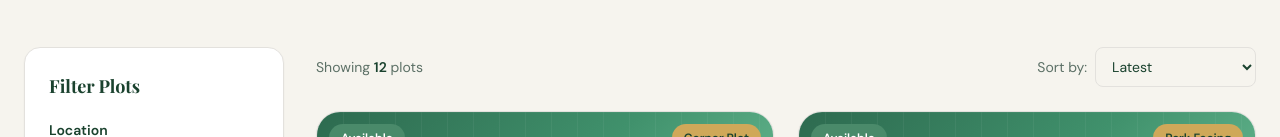
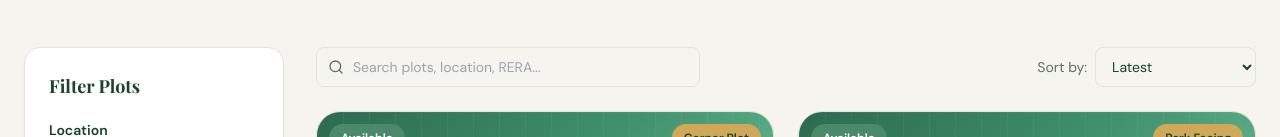
Before and after one commit to v4djay-Opt/plot, a Next.js app: page /plots in a window 1280 px wide. Shown: the part 446-583 px from the top of the page. Built offline with nearby package versions, Linux system fonts and the light colour scheme; no server answers; a web font is replaced by a local one.

Commit message:
feat: add text search to plots listing page

```diff
--- a/app/plots/PlotsClient.tsx
+++ b/app/plots/PlotsClient.tsx
@@ -3,7 +3,7 @@
 import { useMemo, useState } from 'react';
 import PropertyCard from '@/components/property/PropertyCard';
 import LeadCapture from '@/components/site/LeadCapture';
-import { SlidersHorizontal } from 'lucide-react';
+import { SlidersHorizontal, Search, X } from 'lucide-react';
 
 const allPlots = [
   { id: '1', title: '200 Sq Yd Residential Plot in Sector 102, Gurgaon', price: 4500000, priceLabel: '₹45,00,000', area: 200, areaLabel: '200 Sq Yd', location: 'Sector 102, Gurgaon', rera: 'RERA: HR/420/152/2023', status: 'Available' as const, tag: 'Corner Plot' },
@@ -41,12 +41,18 @@ export default function PlotsClient() {
   const [selectedStatuses, setSelectedStatuses] = useState<string[]>([]);
   const [selectedTags, setSelectedTags] = useState<string[]>([]);
   const [sort, setSort] = useState<SortKey>('latest');
+  const [query, setQuery] = useState('');
 
   const filtered = useMemo(() => {
+    const q = query.trim().toLowerCase();
     const list = allPlots.filter((p) => {
       if (selectedLocations.length && !selectedLocations.includes(p.location)) return false;
       if (selectedStatuses.length && !selectedStatuses.includes(p.status)) return false;
       if (selectedTags.length && (!p.tag || !selectedTags.includes(p.tag))) return false;
+      if (q) {
+        const text = `${p.title} ${p.location} ${p.rera} ${p.tag ?? ''} ${p.status}`.toLowerCase();
+        if (!text.includes(q)) return false;
+      }
       return true;
     });
     const sorted = [...list];
@@ -54,7 +60,7 @@ export default function PlotsClient() {
     else if (sort === 'price-desc') sorted.sort((a, b) => b.price - a.price);
     else if (sort === 'area') sorted.sort((a, b) => b.area - a.area);
     return sorted;
-  }, [selectedLocations, selectedStatuses, selectedTags, sort]);
+  }, [selectedLocations, selectedStatuses, selectedTags, sort, query]);
 
   function toggleItem<T>(arr: T[], item: T, set: (v: T[]) => void) {
     set(arr.includes(item) ? arr.filter((i) => i !== item) : [...arr, item]);
@@ -65,9 +71,10 @@ export default function PlotsClient() {
     setSelectedStatuses([]);
     setSelectedTags([]);
     setSort('latest');
+    setQuery('');
   }
 
-  const hasFilters = selectedLocations.length > 0 || selectedStatuses.length > 0 || selectedTags.length > 0;
+  const hasFilters = selectedLocations.length > 0 || selectedStatuses.length > 0 || selectedTags.length > 0 || query.trim().length > 0;
 
   const FilterContent = (
     <div className="space-y-6">
@@ -168,17 +175,32 @@ export default function PlotsClient() {
           <div className="min-w-0 flex-1">
             {/* Toolbar */}
             <div className="mb-6 flex flex-wrap items-center justify-between gap-3">
-              <div className="flex items-center gap-3">
+              <div className="flex flex-1 items-center gap-3">
                 <button
                   onClick={() => setMobileFiltersOpen(true)}
-                  className="inline-flex h-10 items-center gap-2 rounded-md border border-border px-3 text-sm font-medium text-foreground transition hover:bg-muted lg:hidden"
+                  className="inline-flex h-10 shrink-0 items-center gap-2 rounded-md border border-border px-3 text-sm font-medium text-foreground transition hover:bg-muted lg:hidden"
                 >
                   <SlidersHorizontal className="size-4" />
                   Filters
                 </button>
-                <p className="text-sm text-muted-foreground">
-                  Showing <span className="font-semibold text-foreground">{filtered.length}</span> plot{filtered.length === 1 ? '' : 's'}
-                </p>
+                <div className="relative flex-1 max-w-sm">
+                  <Search className="absolute left-3 top-1/2 -translate-y-1/2 size-4 text-muted-foreground" />
+                  <input
+                    type="text"
+                    value={query}
+                    onChange={(e) => setQuery(e.target.value)}
+                    placeholder="Search plots, location, RERA..."
+                    className="h-10 w-full rounded-md border border-border bg-background pl-9 pr-9 text-sm text-foreground outline-none focus:border-primary focus:ring-1 focus:ring-primary"
+                  />
+                  {query && (
+                    <button
+                      onClick={() => setQuery('')}
+                      className="absolute right-3 top-1/2 -translate-y-1/2 text-muted-foreground hover:text-foreground"
+                    >
+                      <X className="size-4" />
+                    </button>
+                  )}
+                </div>
               </div>
               <div className="flex items-center gap-2">
                 <span className="hidden text-sm text-muted-foreground sm:inline">Sort by:</span>
```
